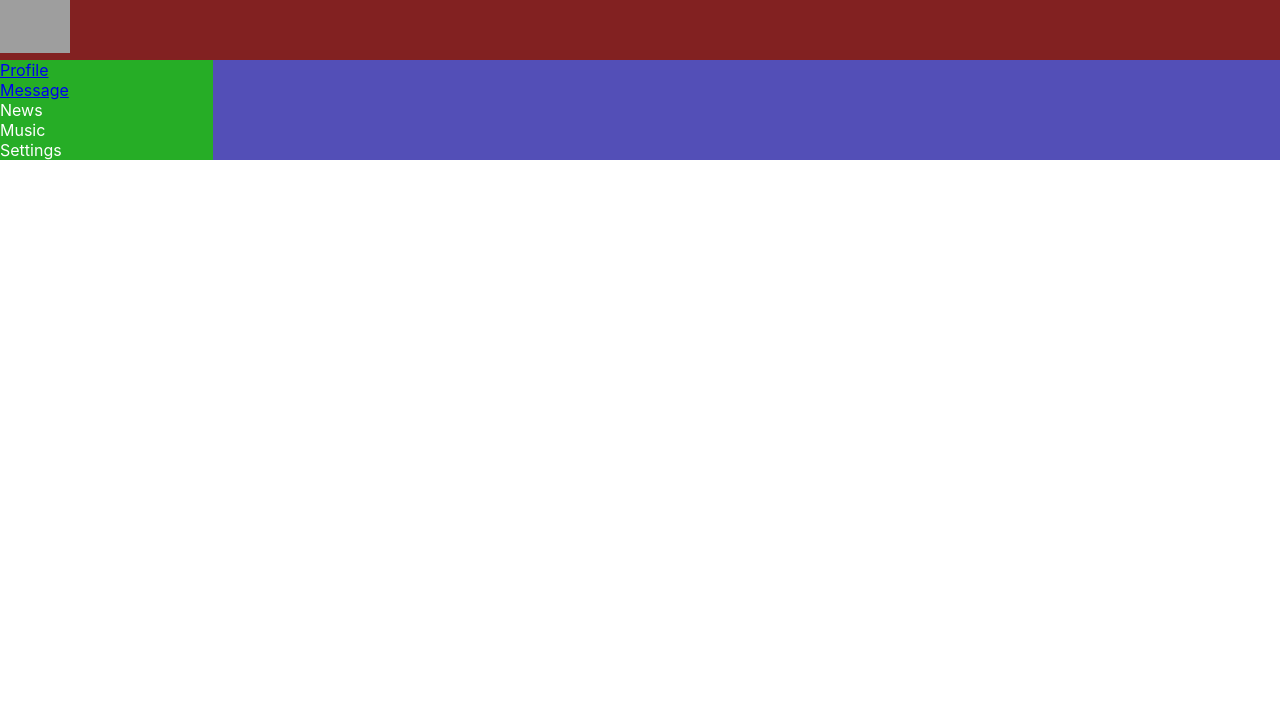
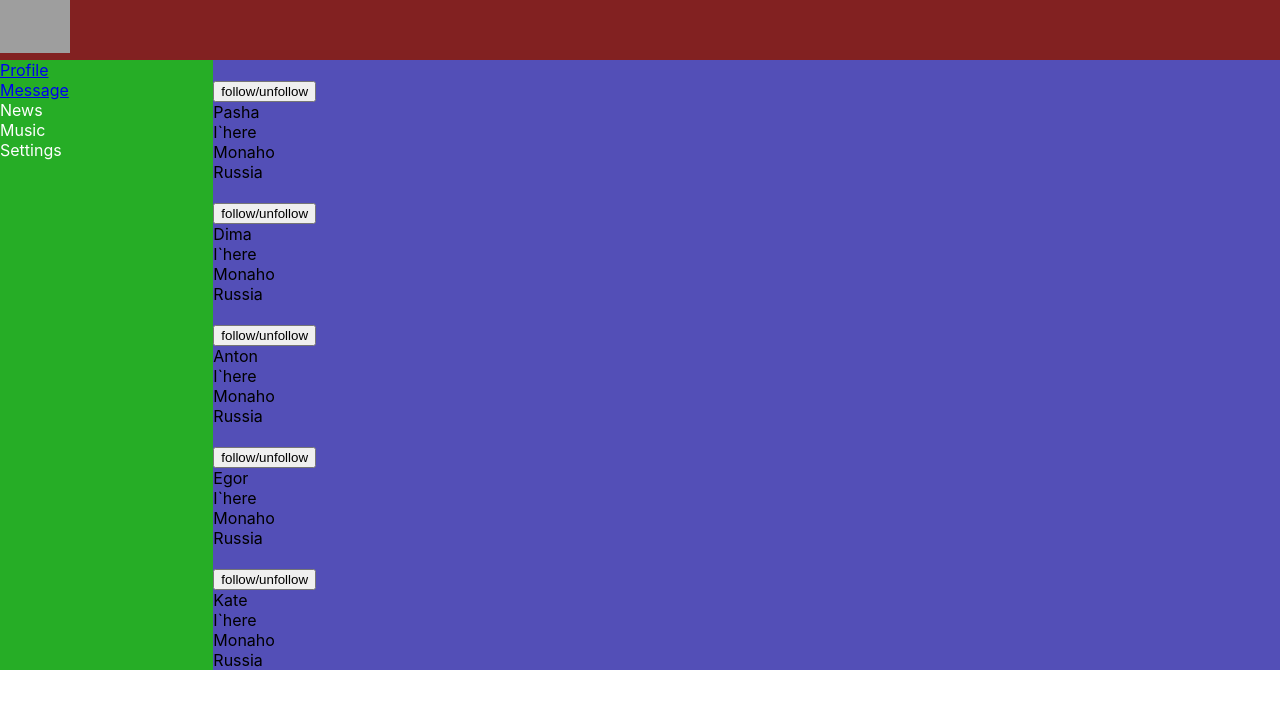
Before and after one commit to pluto244/my-app-git, a React (Create React App) app: page /Users in a window 1280 px wide. Shown: the top 708 px of the page. Built offline with nearby package versions, Linux system fonts and the light colour scheme; grey boxes are pictures that could not be loaded.

Commit message:
new page with users

```diff
--- a/src/App.js
+++ b/src/App.js
@@ -5,6 +5,7 @@ import Content from './components/Content/Content'
 import DialogsContainer from './components/Dialogs/DialogsContainer'
 import Header from './components/Header/Header'
 import Navbar from './components/Navbar/Navbar'
+import UsersContainer from './components/Users/UsersContainer'
 const App = (props) => {
   return (
 
@@ -15,12 +16,15 @@ const App = (props) => {
         <div className="app-wrapper-content">
           <Routes>
 
-          <Route path="/Dialogs" element ={
-                  <DialogsContainer
-                  />} />
+            <Route path="/Dialogs" element={
+              <DialogsContainer
+              />} />
             <Route path='/Profile' element={
-                  <Content
-                  />} />
+              <Content
+              />} />
+            <Route path='/Users' element={
+              <UsersContainer/>
+              } />
 
           </Routes>
         </div>
--- /dev/null
+++ b/src/components/Users/Users.jsx
@@ -0,0 +1,33 @@
+import React from "react"
+
+const Users = (props) => {
+    return <div>
+        {
+            props.users.map(u => <div key={u.userId} >
+                <span>
+                    <div>
+                        <img src="" alt="" />
+                    </div>
+                    <div>
+                        <button onClick={props.follow}> follow/unfollow </button>
+                    </div>
+                </span>
+                <span>
+                        <span>
+                            <div>{u.name}</div>
+                        <div>{u.statusMessage}</div>
+                    </span>
+            <span>
+                    <div>{u.location.state}</div>
+                    <div>{u.location.country}</div>
+                    </span>
+                </span>
+
+            </div>
+            )
+        }
+    </div>
+
+}
+
+export default Users
--- /dev/null
+++ b/src/components/Users/UsersContainer.jsx
@@ -0,0 +1,29 @@
+import React from "react"
+import {connect} from "react-redux"
+import Users from "./Users"
+import { followAC,unfollowAC,setUsersAC } from "../../redux/users_reducer"
+
+
+let mapStateToProps = (state) =>  {
+    return {
+        users: state.usersReducer.users
+    }
+}
+
+let mapDispatchToProps = (dispatch) =>  {
+    return {
+        follow: (userId) =>{
+            dispatch(followAC(userId));
+        },
+        unfollow: (userId) =>{
+            dispatch(unfollowAC(userId));
+        },
+        setUsers: (userId) =>{
+            dispatch(setUsersAC(userId));
+        },
+    }
+}
+
+
+
+export default connect(mapStateToProps, mapDispatchToProps)(Users)
--- a/src/redux/redux_store.js
+++ b/src/redux/redux_store.js
@@ -1,10 +1,12 @@
 import { combineReducers, createStore } from 'redux'
 import messagesReducer from './messages_reducer'
 import profileReducer from './profile_reducer'
+import usersReducer from './users_reducer'
 
 let reducers = combineReducers({
   profileReducer: profileReducer,
   messagesReducer: messagesReducer,
+  usersReducer: usersReducer,
 })
 
 let store = createStore(reducers)
--- /dev/null
+++ b/src/redux/users_reducer.js
@@ -0,0 +1,54 @@
+const SHOW_MORE = "SHOW-MORE"
+const FOLLOW = "FOLLOW"
+const UNFOLLOW = "UNFOLLOW"
+const SET_USERS = "SET-USERS"
+let initialState = {
+    users: [
+        { usserId: 1, name: "Pasha", statusMessage: "I`here", followStatus: true, location: { state: "Monaho", country: "Russia", }, },
+        { usserId: 2, name: "Dima", statusMessage: "I`here", followStatus: true, location: { state: "Monaho", country: "Russia", }, },
+        { usserId: 3, name: "Anton", statusMessage: "I`here", followStatus: false, location: { state: "Monaho", country: "Russia", }, },
+        { usserId: 4, name: "Egor", statusMessage: "I`here", followStatus: true, location: { state: "Monaho", country: "Russia", }, },
+        { usserId: 5, name: "Kate", statusMessage: "I`here", followStatus: true, location: { state: "Monaho", country: "Russia", }, },
+    ],
+}
+
+export const usersReducer = (state = initialState, action) => {
+    switch (action.type) {
+        case SHOW_MORE:
+            { return 1 }
+        case FOLLOW: {
+            return {
+                ...state,
+                users: state.users.map(u => {
+                    if (u.userId === action.userId) {
+                        return { ...u, followStatus: true }
+                    }
+                    return u
+                })
+            }
+        }
+        case UNFOLLOW: {
+            return {
+                ...state,
+                users: state.users.map(u => {
+                    if (u.userId === action.userId) {
+                        return { ...u, followStatus: false }
+                    }
+                    return u
+                })
+            }
+        }
+        case SET_USERS: {
+            return { ...state, users: [...state.users, ...action.users] }
+        }
+        default:
+            return state
+    }
+}
+
+export const followAC = (userId) => ({ type: "FOLLOW", userId })
+export const unfollowAC = (userId) => ({ type: "UNFOLLOW", userId })
+export const setUsersAC = (users) => ({ type: "SET-USER", users })
+
+
+export default usersReducer
```
